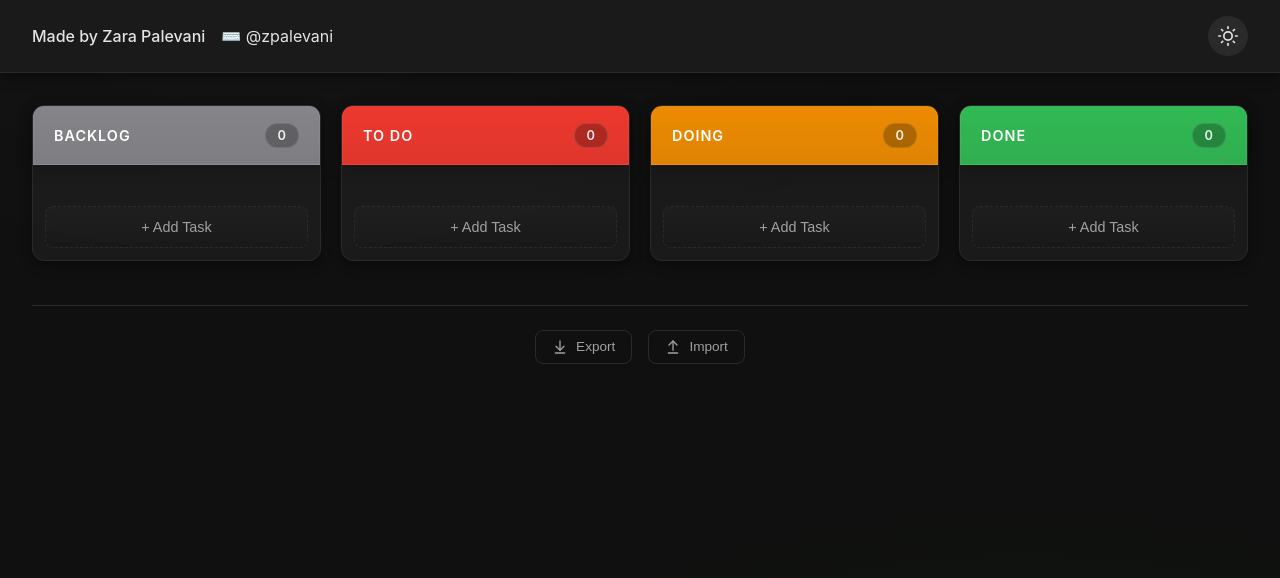
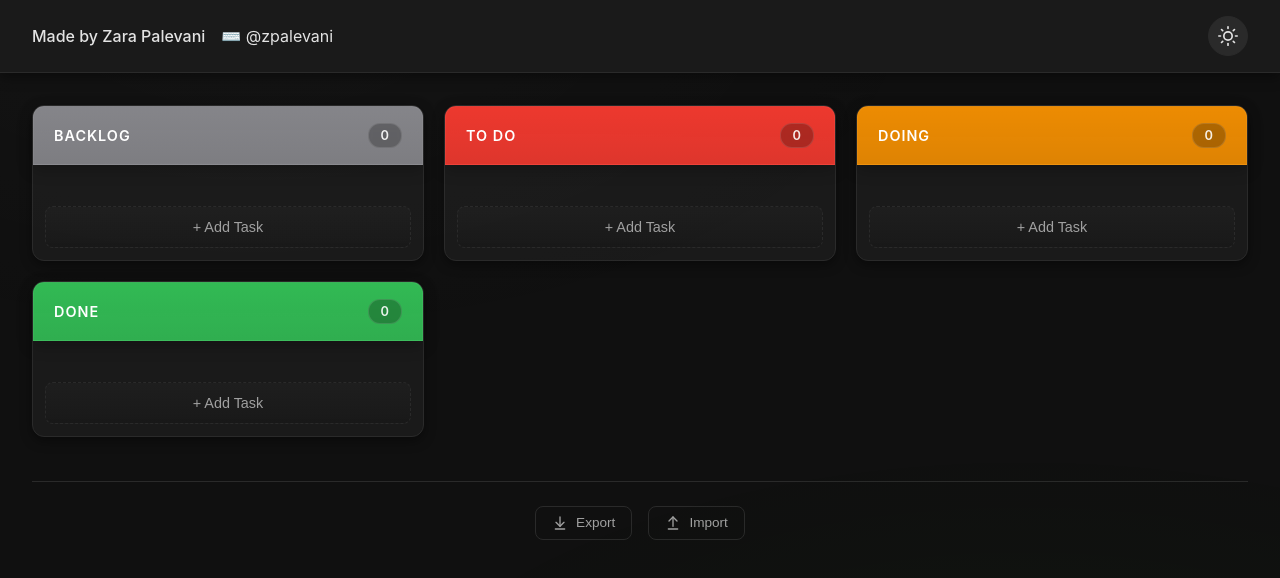
Before and after one commit to zpalevani/kanban, a React (Vite) app: page / in a window 1280 px wide. Shown: the top 578 px of the page. Built offline with nearby package versions, Linux system fonts and the light colour scheme.

Commit message:
Fix: column sizes

```diff
--- a/src/App.css
+++ b/src/App.css
@@ -18,6 +18,7 @@
   --shadow-color-dark: rgba(0, 0, 0, 0.4);
   --shadow-color-light: rgba(0, 0, 0, 0.1);
   --transition-fast: all 0.2s ease;
+  --transition-medium: all 0.3s ease;
 }
 
 /* 2. THEMES */
@@ -62,8 +63,15 @@ body { font-family: -apple-system, BlinkMacSystemFont, 'Segoe UI', Roboto, Oxyge
 @keyframes fadeIn { from { opacity: 0; transform: rotate(-90deg) scale(0.5); } to { opacity: 1; transform: rotate(0deg) scale(1); } }
 .app-main { flex: 1; padding: 2rem; overflow-x: auto; }
 
-/* 5. KANBAN COLUMNS */
-.kanban-board { display: grid; grid-template-columns: repeat(4, 1fr); gap: 1.5rem; max-width: 1800px; margin: 0 auto; }
+/* 5. KANBAN BOARD (CORRECTED) */
+.kanban-board {
+  display: grid;
+  grid-template-columns: repeat(auto-fit, minmax(300px, 1fr));
+  gap: 1.5rem;
+  max-width: 1800px;
+  margin: 0 auto;
+}
+
 .kanban-column { background-color: var(--bg-secondary); border-radius: 12px; display: flex; flex-direction: column; max-height: calc(100vh - 160px); border: 1px solid var(--border); box-shadow: var(--shadow-medium); }
 .column-header { display: flex; justify-content: space-between; align-items: center; padding: 1rem 1.25rem; border-radius: 11px 11px 0 0; color: var(--brand-white); }
 .column-title { font-size: 0.9rem; font-weight: 600; text-transform: uppercase; letter-spacing: 1px; }
@@ -86,7 +94,7 @@ body { font-family: -apple-system, BlinkMacSystemFont, 'Segoe UI', Roboto, Oxyge
 .kanban-board .kanban-column:nth-child(3) .btn-add, .kanban-board .kanban-column:nth-child(4) .btn-add { color: var(--bg-primary); }
 
 /* 7. TASK CARD */
-.task-card { background-color: var(--bg-secondary); border: 1px solid var(--border); border-radius: 8px; padding: 1rem; transition: var(--transition-fast); cursor: grab; position: relative; }
+.task-card { background-color: var(--bg-tertiary); border: 1px solid var(--border); border-radius: 8px; padding: 1rem; transition: var(--transition-fast); cursor: grab; position: relative; box-shadow: 0 1px 3px var(--shadow-color-light); }
 .task-card:hover { border-color: var(--column-accent); }
 .task-card--menu-open { z-index: 10; border-color: var(--column-accent); }
 .task-card.completed { opacity: 0.6; }
@@ -149,5 +157,5 @@ input[type='checkbox'] { width: 18px; height: 18px; cursor: pointer; accent-colo
 .action-button svg { width: 16px; height: 16px; }
 
 /* 12. RESPONSIVE DESIGN */
-@media (max-width: 1200px) { .kanban-board { grid-template-columns: repeat(2, 1fr); } }
+@media (max-width: 1200px) { .kanban-board { grid-template-columns: repeat(auto-fit, minmax(300px, 1fr)); } }
 @media (max-width: 768px) { .kanban-board { grid-template-columns: 1fr; } .app-main { padding: 1rem; } .app-header { padding: 1rem; } .kanban-actions { flex-direction: column; } .keyboard-hint { display: none; } }
```
